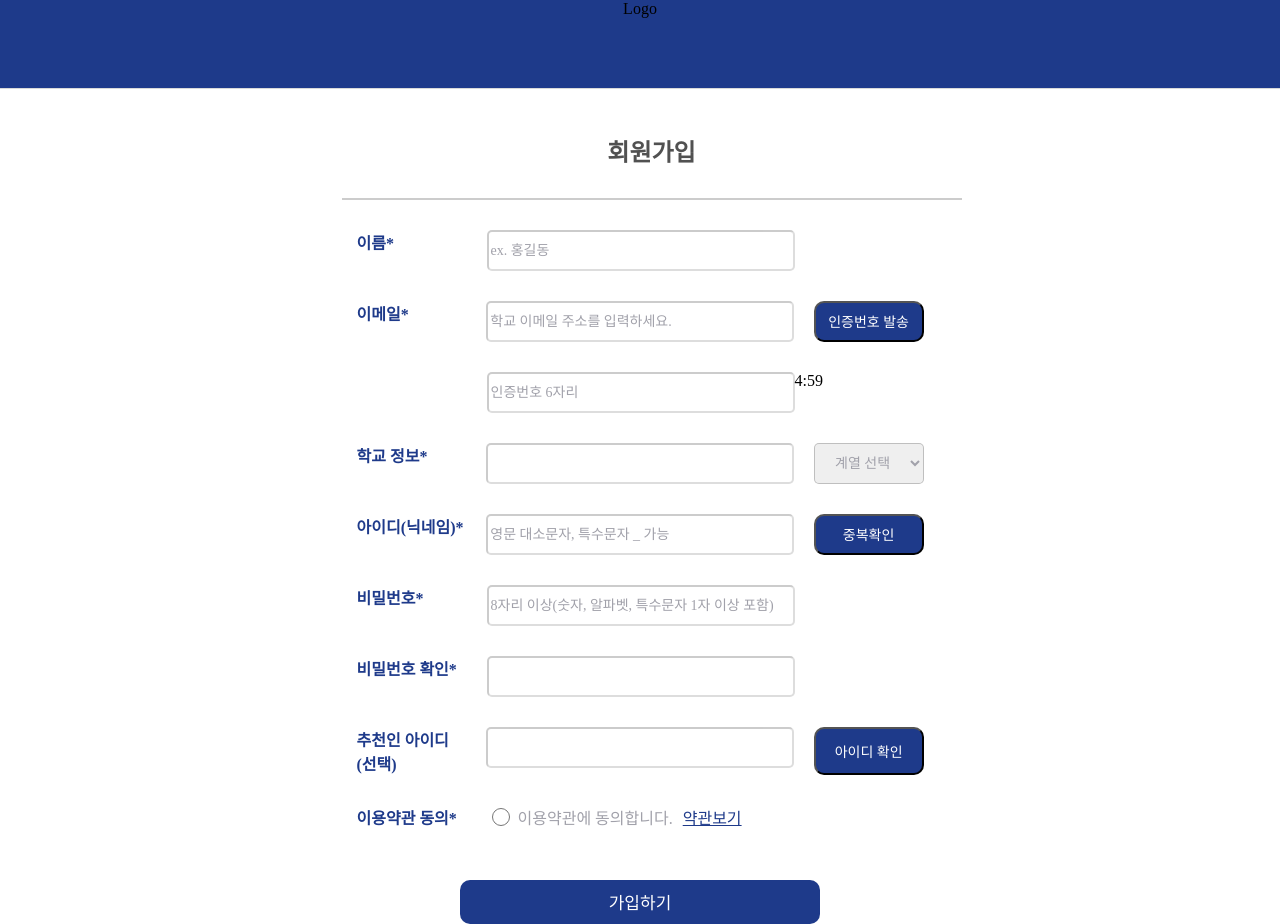
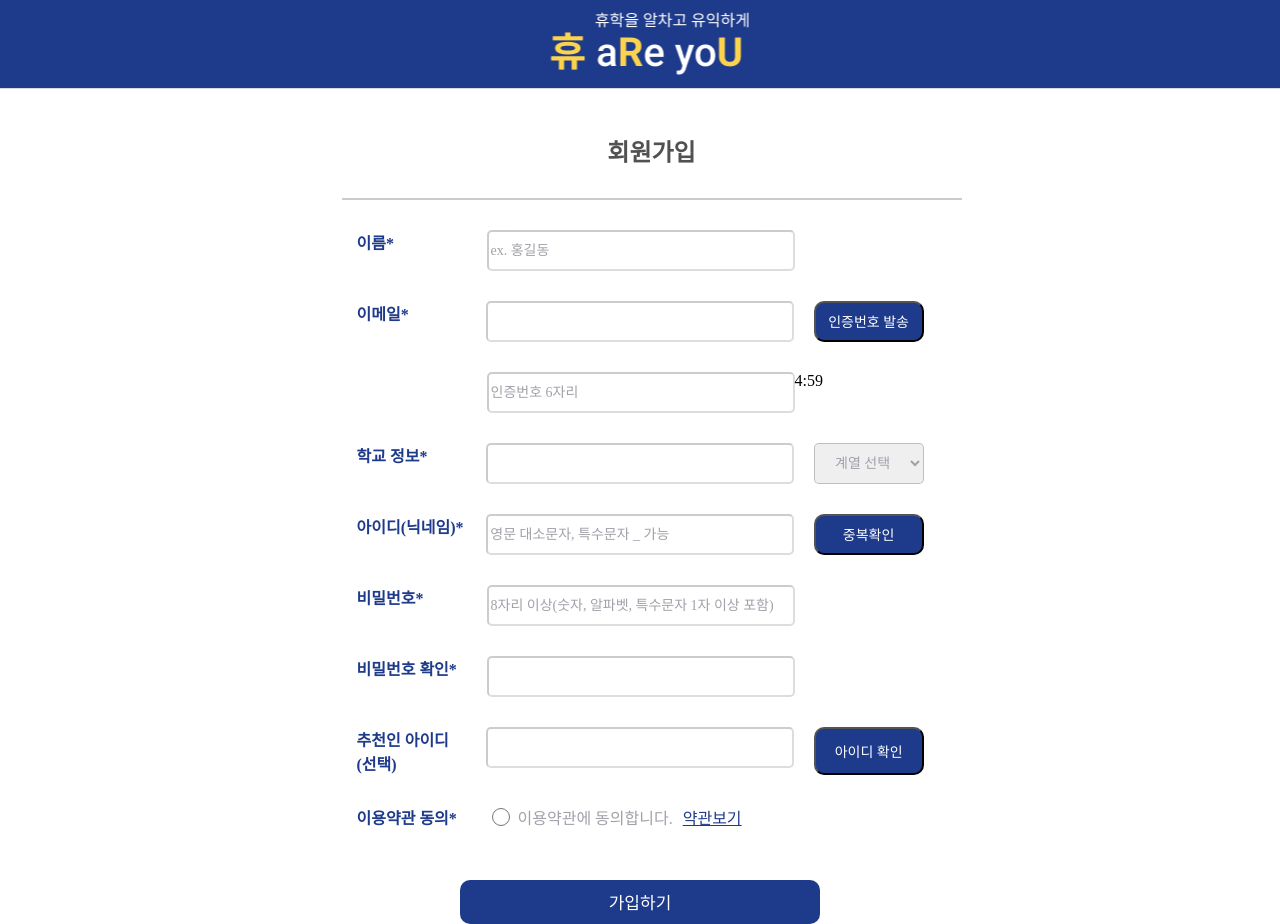
Before and after one commit to Youth-is-the-best/Youth-Client, a React (Create React App) app: page /signup in a window 1280 px wide. Built offline with nearby package versions, Linux system fonts and the light colour scheme; a web font is replaced by a local one.

Commit message:
Design : Logo 추가

```diff
--- a/src/pages/Login.jsx
+++ b/src/pages/Login.jsx
@@ -5,11 +5,14 @@ import { LockOutlined } from '@ant-design/icons'
 import { EyeOutlined } from '@ant-design/icons'
 import { Link } from 'react-router-dom'
 import transimg from '../images/transparent.png'
+import logo from '../images/logo.png'
 
 const Login = () => {
   return (
   <>
-    <Header>Logo</Header>
+    <Header>
+      <img src={logo}></img>
+    </Header>
     <Wrapper>
       <Title>로그인</Title>
       <Form>
@@ -46,6 +49,13 @@ const Header = styled.div`
   border-bottom: 1.5px solid #d9d9d9;
   background-color: #1E3A8A;
   text-align: center;
+  position: relative;
+  img {
+    position: absolute;
+    top: 50%;
+    left: 50%;
+    transform: translate(-50%, -50%);
+  }
 `;
 
 const Wrapper = styled.div`
--- a/src/pages/Signup.jsx
+++ b/src/pages/Signup.jsx
@@ -1,6 +1,7 @@
 import React, { useState } from 'react'
 import { Link } from 'react-router-dom'
 import styled from 'styled-components'
+import logo from '../images/logo.png'
 
 const Signup = () => {
   const selectList = ["인문계열", "사회계열", "교육계열", "공학계열", "자연계열", "의약계열", "예체능계열"];
@@ -11,7 +12,9 @@ const Signup = () => {
 
   return (
     <>
-    <Header>Logo</Header>
+    <Header>
+      <img src={logo}></img>
+    </Header>
     <Wrapper>
       <Form>
         <Title>회원가입</Title>
@@ -21,7 +24,7 @@ const Signup = () => {
         </FormGroup>
         <FormGroup>
           <Label htmlFor="email">이메일*</Label>
-          <input id="email" type="email" placeholder="학교 이메일 주소를 입력하세요." />
+          <input id="email" type="email" plcdaceholder="학교 이메일 주소를 입력하세요." />
           <button>인증번호 발송</button>
         </FormGroup>
         <FormGroup>
@@ -83,6 +86,13 @@ const Header = styled.div`
   border-bottom: 1.5px solid #d9d9d9;
   background-color: #1E3A8A;
   text-align: center;
+  position: relative;
+  img {
+    position: absolute;
+    top: 50%;
+    left: 50.5%;
+    transform: translate(-50%, -50%);
+  }
 `;
 
 const Wrapper = styled.div`
```
Also changed, not shown: src/images/logo.png (added).
